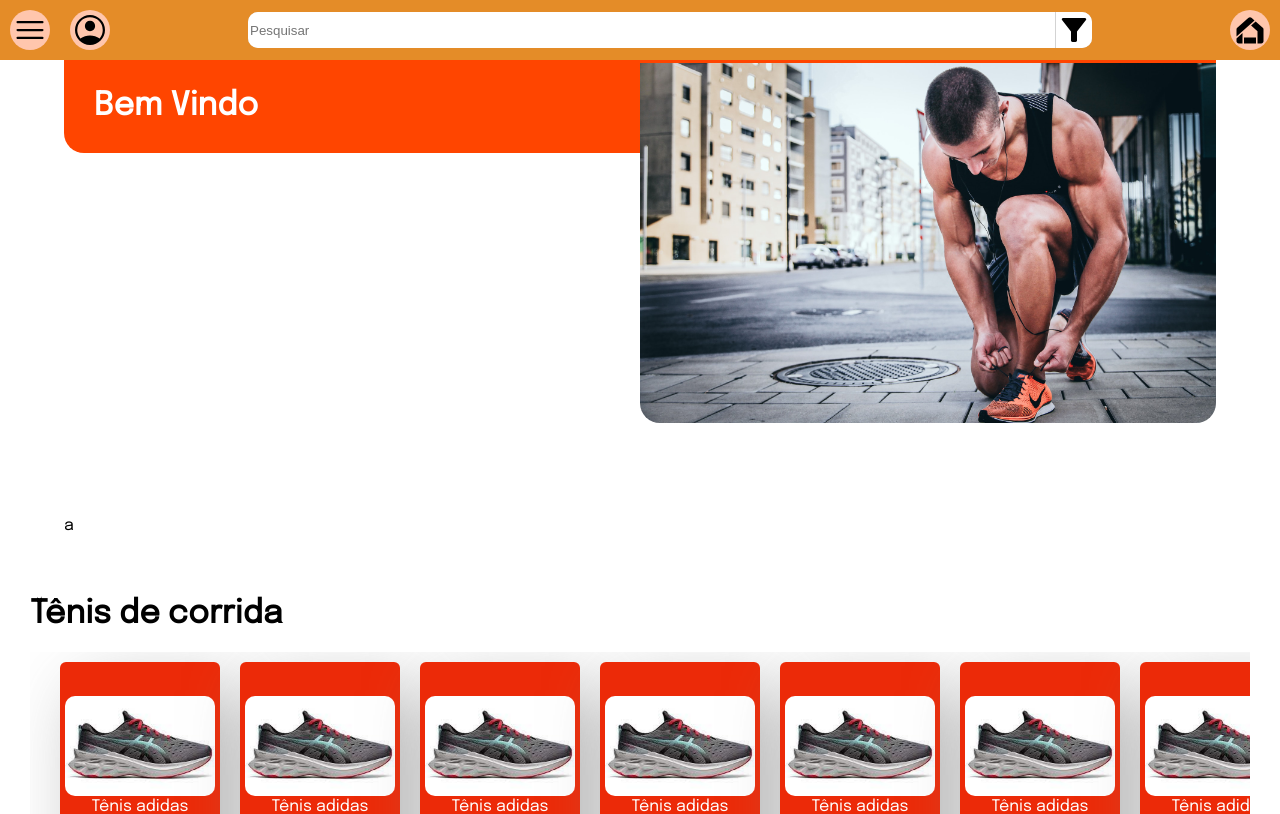
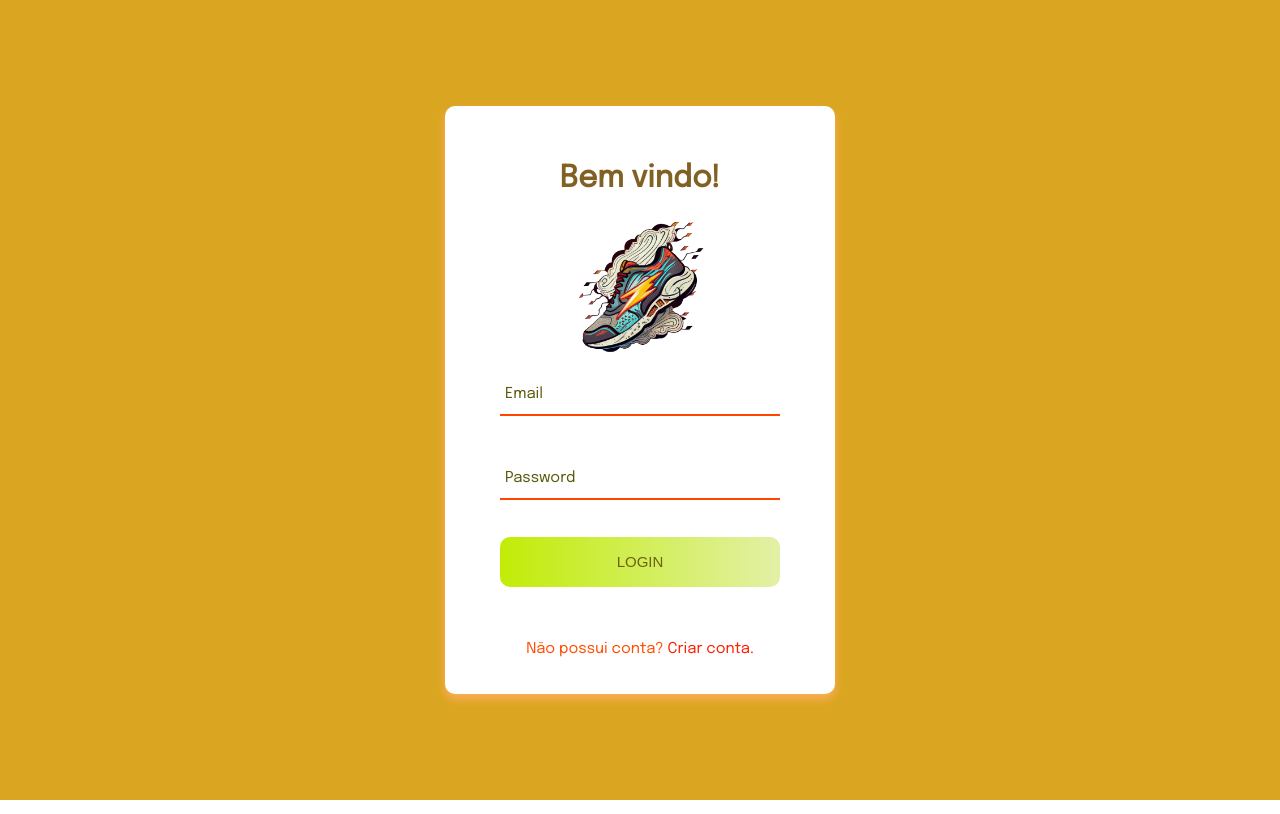
Before and after one commit to BluF0x/TCC, a React (Vite) app: page /Login in a window 1280 px wide. Shown: the top 814 px of the page. Built offline with nearby package versions, Linux system fonts and the light colour scheme.

Commit message:
organização e tela de login

```diff
--- a/package.json
+++ b/package.json
@@ -11,6 +11,7 @@
   "dependencies": {
     "react": "^18.2.0",
     "react-dom": "^18.2.0",
+    "react-router-dom": "^6.10.0",
     "react-slick": "^0.29.0"
   },
   "devDependencies": {
--- a/src/App.jsx
+++ b/src/App.jsx
@@ -1,41 +1,28 @@
+import {
+  BrowserRouter as Router,
+  Routes,
+  Route,
+} from "react-router-dom";
+import Home from "./Home"
+import {Login} from "./Login/Login.jsx"
 import './App.css'
-import BarraSuperior from './componentes/BarraSuperior.jsx/barra-superior.jsx'
-import TelaBemVindo from './componentes/TelaBemVindo/TelaBemVindo'
-import SelectTenis from './componentes/SelectTenis/SelectTenis'
-import tenisPlaceholder from './assets/imgs/tenis_placeholder.jpeg'
-import ItemTenis from './componentes/ItemTenis/ItemTenis.jsx'
 
 function App() {
-  const itens = [tenisPlaceholder, tenisPlaceholder, tenisPlaceholder]
+  /*
+  * O React funciona como uma "single page aplication",
+  * ou seja, ele não possibilita link para outras páginas
+  * portanto, é necessário uma biblioteca para implementar
+  * essa funcionalidade, como react-router-dom, que roteia
+  * para páginas separadas.
+  */
 
   return (
-    <div className="App">
-      <div>
-        <BarraSuperior />
-      </div>
-      <div className='conteudo'>
-        <div className='tela-bem-vindo'>
-          <TelaBemVindo />
-        </div>
-        <SelectTenis titulo="Tênis de corrida">
-          <ItemTenis price={500} desc="Tênis adidas " review={5} />
-          <ItemTenis price={300} desc="Tênis adidas " review={2} />
-          <ItemTenis price={100} desc="Tênis adidas " review={0} />
-          <ItemTenis price={69} desc="Tênis adidas " review={4} />
-          <ItemTenis price={69} desc="Tênis adidas " review={4} />
-          <ItemTenis price={69} desc="Tênis adidas " review={4} />
-          <ItemTenis price={69} desc="Tênis adidas " review={4} />
-          <ItemTenis price={69} desc="Tênis adidas " review={4} />
-          <ItemTenis price={69} desc="Tênis adidas " review={4} />
-          <ItemTenis price={69} desc="Tênis adidas " review={4} />
-          <ItemTenis price={69} desc="Tênis adidas " review={4} />
-          <ItemTenis price={69} desc="Tênis adidas " review={4} />
-          <ItemTenis price={69} desc="Tênis adidas " review={4} />
-          <ItemTenis price={69} desc="Tênis adidas " review={4} />
-          <ItemTenis price={69} desc="Tênis adidas " review={4} />
-        </SelectTenis>
-      </div>
-    </div>
+    <Router>
+      <Routes>
+        <Route exact path="/" Component={Home} />
+        <Route path="/Login" Component={Login} />
+      </Routes>
+    </Router>
   )
 }
 
--- /dev/null
+++ b/src/Home.jsx
@@ -0,0 +1,40 @@
+import BarraSuperior from './componentes/BarraSuperior.jsx/barra-superior.jsx'
+import TelaBemVindo from './componentes/TelaBemVindo/TelaBemVindo.jsx'
+import SelectTenis from './componentes/SelectTenis/SelectTenis.jsx'
+import ItemTenis from './componentes/ItemTenis/ItemTenis.jsx'
+import './App.css'
+
+function Home() {
+
+  return (
+    <div className="App">
+      <div>
+        <BarraSuperior />
+      </div>
+      <div className='conteudo'>
+        <div className='tela-bem-vindo'>
+          <TelaBemVindo />
+        </div>
+        <SelectTenis titulo="Tênis de corrida">
+          <ItemTenis price={500} desc="Tênis adidas " review={5} />
+          <ItemTenis price={300} desc="Tênis adidas " review={2} />
+          <ItemTenis price={100} desc="Tênis adidas " review={0} />
+          <ItemTenis price={69} desc="Tênis adidas " review={4} />
+          <ItemTenis price={69} desc="Tênis adidas " review={4} />
+          <ItemTenis price={69} desc="Tênis adidas " review={4} />
+          <ItemTenis price={69} desc="Tênis adidas " review={4} />
+          <ItemTenis price={69} desc="Tênis adidas " review={4} />
+          <ItemTenis price={69} desc="Tênis adidas " review={4} />
+          <ItemTenis price={69} desc="Tênis adidas " review={4} />
+          <ItemTenis price={69} desc="Tênis adidas " review={4} />
+          <ItemTenis price={69} desc="Tênis adidas " review={4} />
+          <ItemTenis price={69} desc="Tênis adidas " review={4} />
+          <ItemTenis price={69} desc="Tênis adidas " review={4} />
+          <ItemTenis price={69} desc="Tênis adidas " review={4} />
+        </SelectTenis>
+      </div>
+    </div>
+  )
+}
+
+export default Home
--- a/src/Login/styles.css
+++ b/src/Login/login.css
@@ -23,18 +23,18 @@
     justify-content: center;
 
     padding: 15px;
-    background-color: cornflowerblue;
+    background-color: goldenrod;
 }
 
 .wrap-login {
     width: 390px;
-    background-color: goldenrod;
+    background-color: white;
     border-radius: 10px;
 
     overflow:hidden;
     padding: 55px 55px 33px 55px;
 
-    box-shadow: 0 5px 10px 0px rgb(232, 193, 121);
+    box-shadow: 0 5px 10px 0px var(--cor-secundaria);
 }
 
 .login-form {
@@ -44,7 +44,7 @@
 .login-form-title {
     display: block;
     font-size: 30px;
-    color: orange;
+    color: rgb(129, 96, 36);
 
     line-height: 1.2;
     text-align: center;
@@ -102,10 +102,10 @@
     -o-transition: all 0.4s;
     -moz-transition: all 0.4s;
 
-    background: -webkit-linear-gradient(to left, rgb(255, 217, 0), rgb(250, 255, 98));
-    background: -o-linear-gradient(to left, rgb(255, 217, 0), rgb(250, 255, 98));
-    background: -moz-linear-gradient(to left, rgb(255, 217, 0), rgb(250, 255, 98));
-    background: linear-gradient(to left, rgb(255, 217, 0), rgb(250, 255, 98));
+    /* background: -webkit-linear-gradient(to left, var(--cor-contraste), var(--cor-secundaria));
+    background: -o-linear-gradient(to left, var(--cor-contraste), var(--cor-secundaria));
+    background: -moz-linear-gradient(to left, var(--cor-contraste), var(--cor-secundaria)); */
+    background: linear-gradient(to left,  #e2f0a6, #c2ec07 );
 }
 
 .focus-input::after {
@@ -160,7 +160,7 @@
     font-size: 15px;
     border: none;
     border-radius: 10px;
-    color: gold;
+    color: rgb(112, 98, 20);
 
     line-height: 1.2;
 
@@ -173,10 +173,10 @@
     width: 100%;
     height: 50px;
 
-    background: -webkit-linear-gradient(to left, rgb(255, 217, 0), rgb(250, 255, 98));
-    background: -o-linear-gradient(to left, rgb(255, 217, 0), rgb(250, 255, 98));
-    background: -moz-linear-gradient(to left, rgb(255, 217, 0), rgb(250, 255, 98));
-    background: linear-gradient(to left, rgb(255, 217, 0), rgb(250, 255, 98));
+    /* background: -webkit-linear-gradient(to left, , var(--cor-secundaria));
+    background: -o-linear-gradient(to left, var(--cor-contraste), var(--cor-secundaria));
+    background: -moz-linear-gradient(to left, var(--cor-contraste), var(--cor-secundaria)); */
+    background: linear-gradient(to left,  #e2f0a6, #c2ec07 );
 }
 
 .login-form-btn:hover {
--- a/src/componentes/BarraSuperior.jsx/barra-superior.jsx
+++ b/src/componentes/BarraSuperior.jsx/barra-superior.jsx
@@ -1,8 +1,9 @@
 import {React, useState, createRef} from 'react'
+import {Link} from 'react-router-dom'
 import filter_fill from '../../assets/svg/filter_fill.svg'
 import menu_icon from '../../assets/svg/menu_icon.svg'
 import conta_icon from '../../assets/svg/conta_icon.svg'
-import logo from '../../assets/svg/logo.svg'
+import logo from '../../assets/imgs/SneakerTecLogo.png'
 import nightMode from '../../assets/svg/night_mode.svg'
 import './barra-superior.css'
 import '../../index.css'
@@ -18,17 +19,15 @@ function BarraSuperior() {
 
 
             <ItemNav icon={menu_icon} alt="test" link="#">
-                    <ItemDropNav href={"#"} icone={nightMode}>
+                    <ItemDropNav href={'/'} icone={nightMode}>
                         Modo escuro
                     </ItemDropNav>
-                    <ItemDropNav href={"#"} > BB  </ItemDropNav>
-                    <ItemDropNav href={"#"} > BB  </ItemDropNav>
             </ItemNav>
-            <ItemNav icon={conta_icon} alt="test" link="./test.html" />
+            <ItemNav icon={conta_icon} alt="test" link="/Login" />
 
             <BarraDePesquisa></BarraDePesquisa>
 
-            <ItemNav icon={logo} alt="test" link="../index.html" />
+            <ItemNav icon={logo} alt="test" link="/" />
 
         </div>
     )
@@ -44,28 +43,29 @@ function ItemNav(props) {
 
     function DropNav(props) {
         return (
-            <div className='drop-nav' ref={referencia} >
+            <div className='drop-nav' ref={referenciaDrop} >
                 {props.children}
             </div>
         )
     }
-    let referencia = createRef()
+    const referenciaDrop = createRef()
+    const referenciaItem = createRef()
 
-    function handleClickOutside(e) {
-        console.log(e.target)
-        if (referencia.current && !referencia.current.contains(e.target)) {
+    function handleClick(e) {
+        if (referenciaDrop.current && !referenciaDrop.current.contains(e.target)) {
             setNav(!itemAberto)
+            console.log("Drop:" + referenciaDrop.current)
         }
     }
 
-    document.addEventListener("mousedown", handleClickOutside);
+    document.addEventListener("mousedown", handleClick);
 
     return (
-        <div className={props.class}>
+        <div className={props.class} ref={referenciaItem}>
             <ul>
-                <a href={props.link} onClick={() => {setNav(!itemAberto)}} >
+                <Link to={props.link} onClick={() => {setNav(!itemAberto)}} >
                     <img src={props.icon} alt={props.alt}  className="icon"></img>
-                </a>
+                </Link>
                     {/* Se o componente tem elementos filhos e itemAberto é verdadiero,
                         ele adiciona DropNav e passa os elementos filho */}
                     {itemAberto && props.children && <DropNav> {props.children} </DropNav>}
@@ -74,11 +74,12 @@ function ItemNav(props) {
 
     )
 }
+
 function ItemDropNav(props) {return (
-        <a href={props.href} className='item-drop-nav'>
+        <Link to={props.href} className='item-drop-nav'>
             {props.icon}
             {props.children}
-        </a>
+        </Link>
 
     )
 }
--- a/src/componentes/ItemTenis/item-tenis.css
+++ b/src/componentes/ItemTenis/item-tenis.css
@@ -18,7 +18,9 @@
     min-height: 250px;
 
 
-    padding: 5px;
+    padding: 15px;
+    padding-bottom: 0;
+    padding-top: 0;
 
     margin: 10px;
     border-radius: 6px;
@@ -48,10 +50,15 @@
 
 }
 
+#desc {
+    margin: 6px;
+}
+
 .propriedade-tenis {
     color: white;
     padding: 1%;
     margin-bottom: 0.2em;
+    padding: 2px;
 }
 
 .left {
@@ -63,7 +70,8 @@
     border: none;
     border-radius: 5px;
     background-color: rebeccapurple;
-    padding: 4px;
+    margin: 10px;
+    padding: 5px;
     transition: 300ms background-color;
 }
 
--- a/src/componentes/SelectTenis/select-tenis.css
+++ b/src/componentes/SelectTenis/select-tenis.css
@@ -4,6 +4,7 @@
 
 .cards {
     padding-left: 20px;
+    min-height: 300px;
 
     display: flex;
     align-items: center;
--- a/src/index.css
+++ b/src/index.css
@@ -12,8 +12,11 @@
 
 :root {
     --altura-barra-superior: 60px;
-    --cor-primaria: #e48c28;
-    --cor-secundaria: #FFC6AD;
+    --cor-primaria: #FF8100;
+    --cor-secundaria: #FFAD5C;
+    /* --cor-secundaria: #FFC6AD; */
+    --cor-realce: #3CBDE6;
+    --cor-realce2: #007FB5;
     --cor-contraste: rgb(236, 42, 8);
     --cor-contraste-realce: rgb(157, 24, 0) ;
     --fonte-primaria: 'Epilogue';
```
Also changed, not shown: src/Login/Login.jsx (renamed from src/Login/App.js, +3 -5 lines), src/Login/index.js (deleted, +0 -10 lines), src/TelaUsuario/TelaUsuario.jsx (added), src/assets/imgs/SneakerTecLogo.png (renamed from src/Login/img/SneakerTecLogo.png), 1 other file (tests, documents, lock files or other folders).
